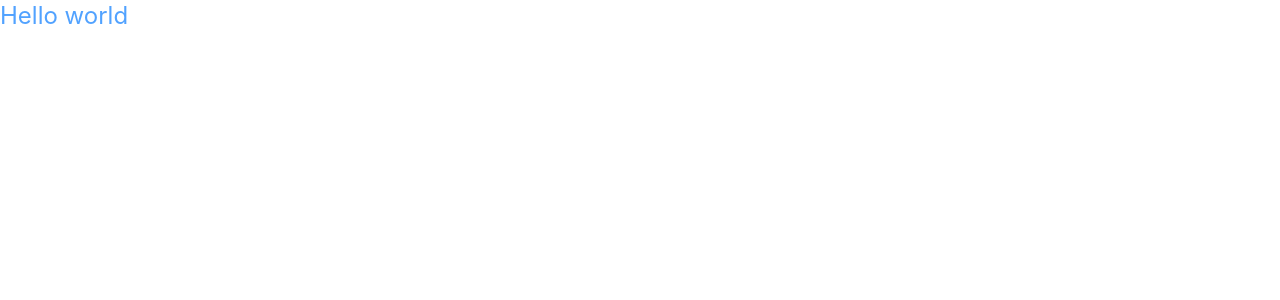
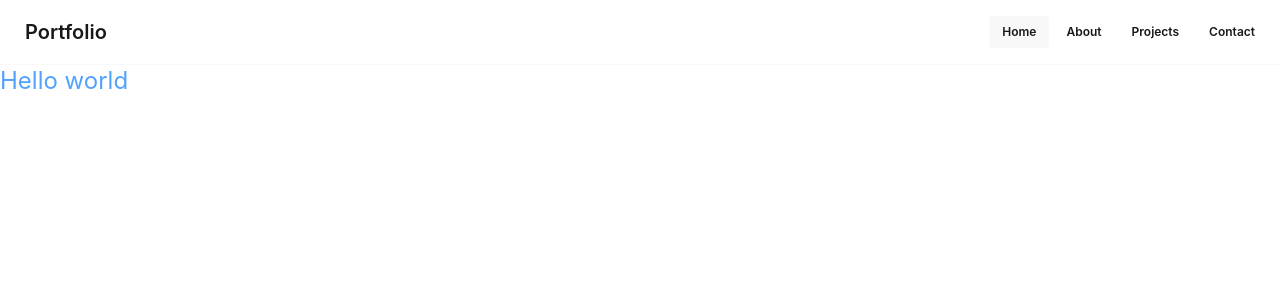
Before and after one commit to 7Dagm21/portfolio, a React (Vite) app: page / in a window 1280 px wide. Shown: the top 300 px of the page. Built offline with nearby package versions, Linux system fonts and the light colour scheme.

Commit message:
Add RootLayout with Navbar and refactor NavLinks to use data-driven links

```diff
--- /dev/null
+++ b/src/components/ui/NavLinks.tsx
@@ -0,0 +1,40 @@
+import { NavLink } from "react-router";
+
+interface NavLinkItem {
+  path: string;
+  label: string;
+}
+
+const NAV_LINKS: NavLinkItem[] = [
+  { path: "/", label: "Home" },
+  { path: "/about", label: "About" },
+  { path: "/projects", label: "Projects" },
+  { path: "/contact", label: "Contact" },
+];
+
+interface NavLinksProps {
+  className?: string;
+}
+
+const NavLinks = ({ className = "" }: NavLinksProps) => {
+  const linkClass = ({ isActive }: { isActive: boolean }) =>
+    `btn btn-ghost btn-sm ${isActive ? "bg-base-200" : ""}`;
+
+  return (
+    <ul className={`menu menu-horizontal px-1 gap-1 ${className}`}>
+      {NAV_LINKS.map((link) => (
+        <li key={link.path}>
+          <NavLink
+            to={link.path}
+            className={linkClass}
+            end={link.path === "/"}
+          >
+            {link.label}
+          </NavLink>
+        </li>
+      ))}
+    </ul>
+  );
+};
+
+export default NavLinks;
--- /dev/null
+++ b/src/components/ui/Navbar.tsx
@@ -0,0 +1,19 @@
+import { Link } from "react-router";
+import NavLinks from "./NavLinks";
+
+const Navbar = () => {
+  return (
+    <nav className="navbar bg-base-100 border-b border-base-200">
+      <div className="flex-1">
+        <Link to="/" className="btn btn-ghost text-xl">
+          Portfolio
+        </Link>
+      </div>
+      <div className="flex-none">
+        <NavLinks />
+      </div>
+    </nav>
+  );
+};
+
+export default Navbar;
--- a/src/components/ui/index.ts
+++ b/src/components/ui/index.ts
@@ -1 +1,3 @@
 export { default as Button } from "./Button";
+export { default as Navbar } from "./Navbar";
+export { default as NavLinks } from "./NavLinks";
--- /dev/null
+++ b/src/layouts/RootLayout.tsx
@@ -0,0 +1,15 @@
+import { Outlet } from "react-router";
+import { Navbar } from "@/components/ui";
+
+const RootLayout = () => {
+  return (
+    <div className="min-h-screen flex flex-col">
+      <Navbar />
+      <main className="flex-1">
+        <Outlet />
+      </main>
+    </div>
+  );
+};
+
+export default RootLayout;
--- a/src/layouts/index.ts
+++ b/src/layouts/index.ts
@@ -0,0 +1 @@
+export { default as RootLayout } from "./RootLayout";
--- a/src/routes/routes.tsx
+++ b/src/routes/routes.tsx
@@ -1,23 +1,20 @@
-import { AboutPage, HomePage } from "@/pages";
 import { createBrowserRouter } from "react-router";
 import type { RouteObject } from "react-router";
+import { RootLayout } from "@/layouts";
+import { HomePage, AboutPage } from "@/pages";
 
 export const routes: RouteObject[] = [
   {
-    index: true,
-    path: "/",
-    element: <HomePage />,
-  },
-  {
-    path: "/about",
-    element: <AboutPage />,
-  },
-  {
-    path: "/users",
-    element: <p>Users page</p>,
+    element: <RootLayout />,
     children: [
       {
-        // nested pages goes here
+        index: true,
+        path: "/",
+        element: <HomePage />,
+      },
+      {
+        path: "/about",
+        element: <AboutPage />,
       },
     ],
   },
```
